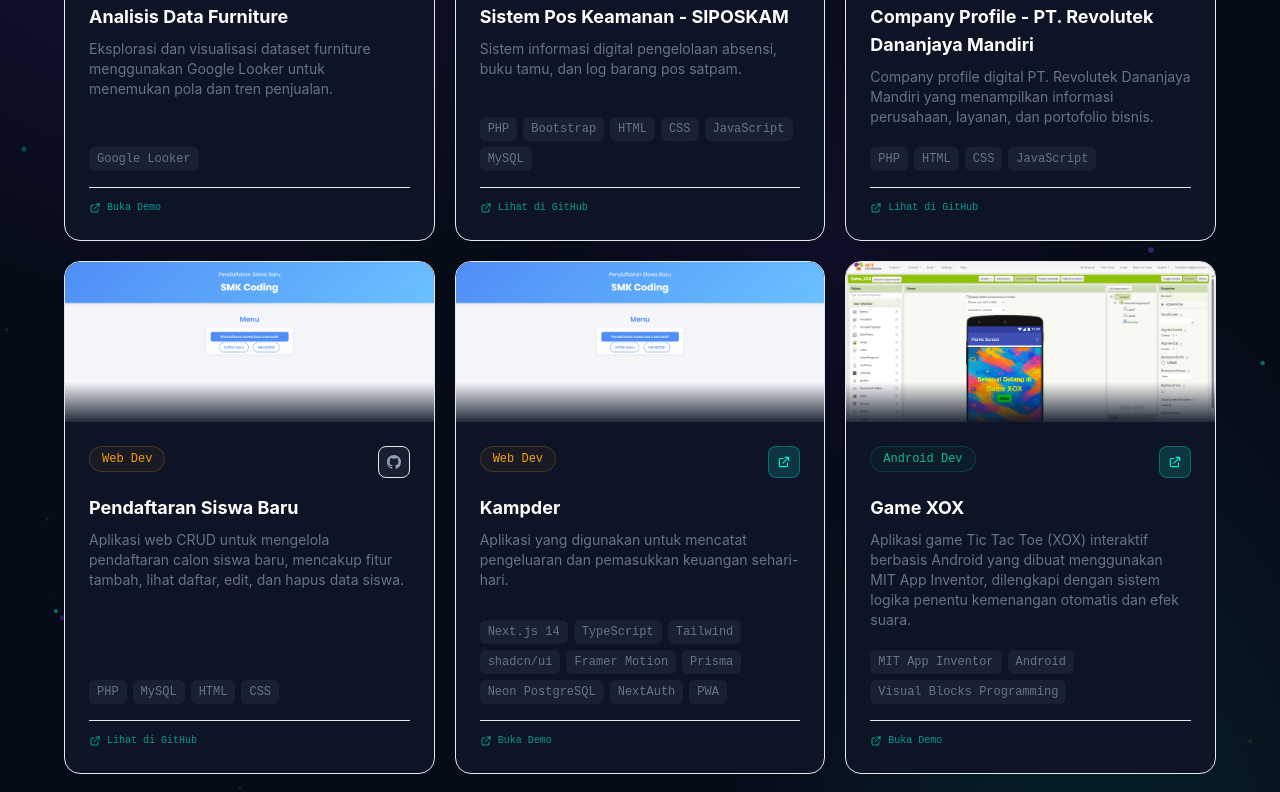
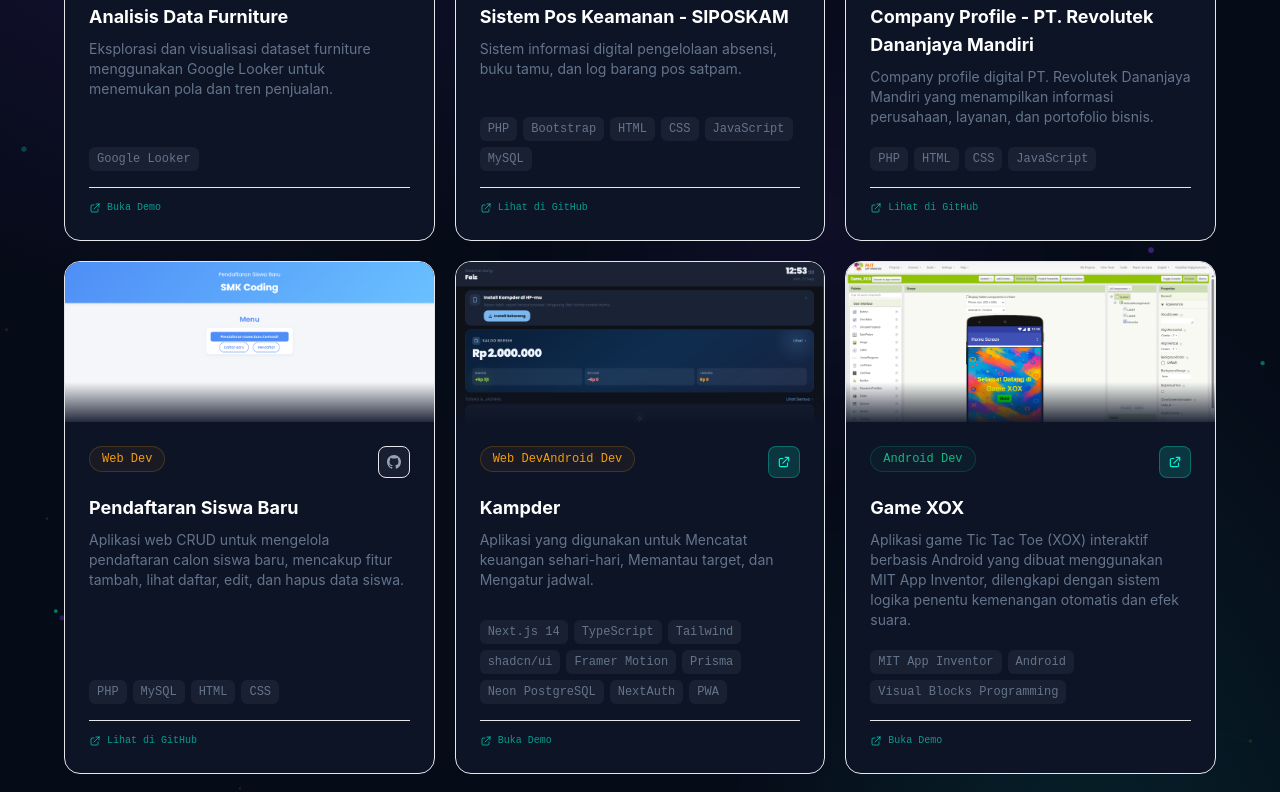
Before and after one commit to FaizAfdianPratama-cell/portofolio, a Next.js app: page / in a window 1280 px wide. Shown: the part 3017-3809 px from the top of the page. Built offline with nearby package versions, Linux system fonts and the light colour scheme.

Commit message:
Update portfolio.ts

```diff
--- a/src/data/portfolio.ts
+++ b/src/data/portfolio.ts
@@ -9,7 +9,7 @@ export const personalData = {
   school: "SMK Telekomunikasi Telesandi Bekasi",
   major: "Rekayasa Perangkat Lunak",
   graduationYear: "2026",
-  bio: "Lulusan SMK jurusan RPL yang aktif mengembangkan diri di bidang Data Analytics. Berbekal pengalaman di web development, pemrograman, dan analisis data — saya siap terus berkembang di dunia teknologi.",
+  bio: "Lulusan SMK RPL yang mengasah skill di web programming, logika pemrograman, desain sistem, hingga analisis data. Pengalaman kerja saat ini di PT Tirta Alam Segar (Process Bottle) menunjukkan bahwa saya adalah seorang pembelajar cepat yang mampu beradaptasi dengan industri non-IT dan tetap memberikan performa terbaik.",
   email: "afdianfaiz2@gmail.com",
   github: "https://github.com/FaizAfdianPratama-cell",
   linkedin: "https://www.linkedin.com/in/faizafdianpratama",
@@ -113,12 +113,12 @@ export const projects = [
    {
   title: "Kampder",
   description: {
-    id: "Aplikasi yang digunakan untuk mencatat pengeluaran dan pemasukkan keuangan sehari-hari.",
-    en: "A daily financial tracking application to manage personal expenses and income.",
+    id: "Aplikasi yang digunakan untuk Mencatat keuangan sehari-hari, Memantau target, dan Mengatur jadwal.",
+    en: "An application used for tracking daily finances, monitoring targets, and scheduling tasks.",
   },
   tags: ["Next.js 14", "TypeScript", "Tailwind", "shadcn/ui", "Framer Motion", "Prisma", "Neon PostgreSQL", "NextAuth", "PWA"],
-  category: "Web Dev",
-  imageUrl: "/projects/smk-coding.png",
+  category: ["Web Dev", "Android Dev"],
+  imageUrl: "/projects/Kampder.png",
   githubUrl: "",
   demoUrl: "https://kampder.vercel.app/",
   },
```
